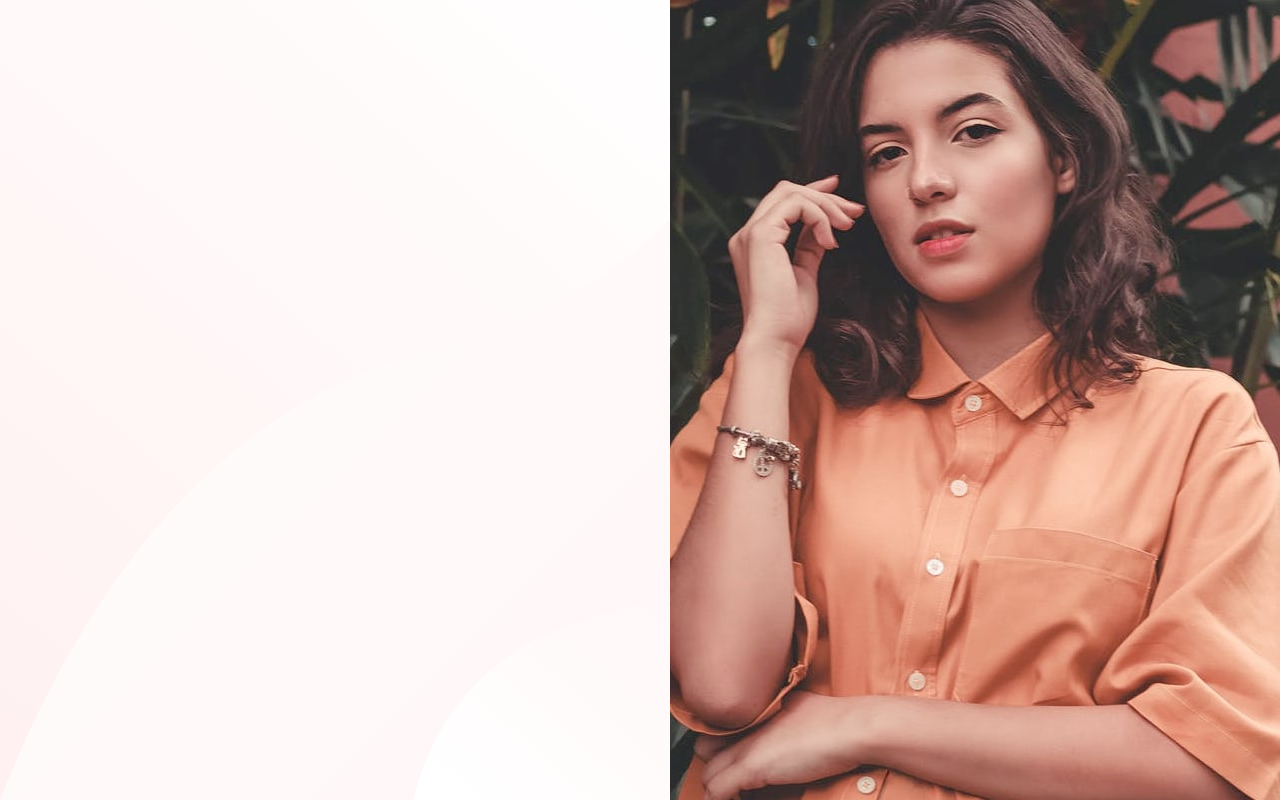
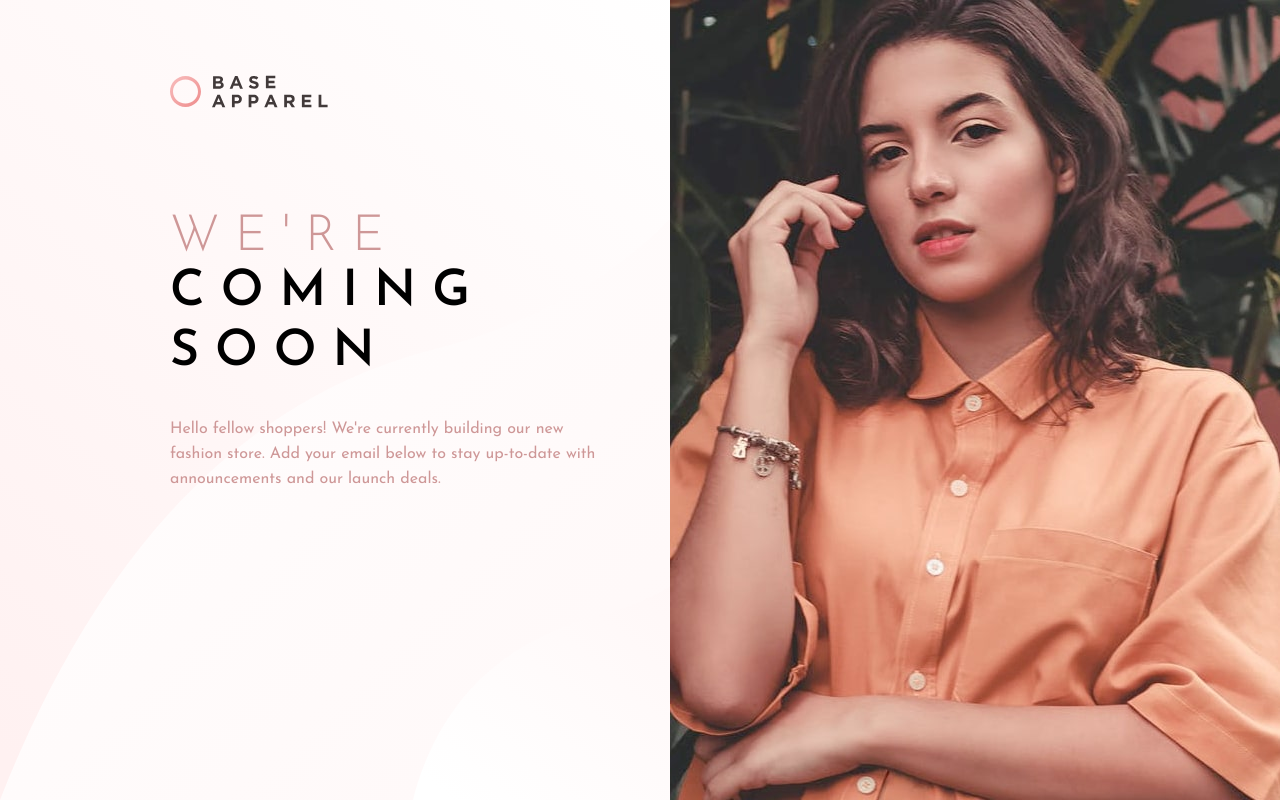
Before and after one commit to Gregory-Coelho/Base-Apparel, a React (Create React App) app: page / in a window 1280 px wide. Built offline with nearby package versions, Linux system fonts and the light colour scheme.

Commit message:
Text and Logo

```diff
--- a/public/index.html
+++ b/public/index.html
@@ -24,7 +24,13 @@
       work correctly both with client-side routing and a non-root public URL.
       Learn how to configure a non-root public URL by running `npm run build`.
     -->
-    <title>React App</title>
+    <title>Base Apparel</title>
+    <link rel="preconnect" href="https://fonts.googleapis.com" />
+    <link rel="preconnect" href="https://fonts.gstatic.com" crossorigin />
+    <link
+      href="https://fonts.googleapis.com/css2?family=Josefin+Sans:wght@300;400;600&display=swap"
+      rel="stylesheet"
+    />
   </head>
   <body>
     <noscript>You need to enable JavaScript to run this app.</noscript>
--- a/src/App.tsx
+++ b/src/App.tsx
@@ -1,16 +1,10 @@
 import React from "react";
 import { Background } from "./components/Background";
-import { Card } from "./components/Card";
 
 function App() {
   return (
     <div>
-      <div>
-        <Card />
-      </div>
-      <div>
-        <Background />
-      </div>
+      <Background />
     </div>
   );
 }
--- a/src/components/Background.tsx
+++ b/src/components/Background.tsx
@@ -1,16 +1,15 @@
-import background from "../assets/bg-pattern-desktop.svg";
 import styles from "../styles/Background.module.css";
 import hero from "../assets/hero.jpg";
+import { Card } from ".//Card";
 
 export function Background() {
   return (
-    <div className={styles.cardBackground}>
-      <div>
-        <img src={background} className={styles.background} />
+    <div>
+      <div className={styles.cardBackground}>
+        <Card />
       </div>
-      <div>
-        <img src={hero} className={styles.hero} />
-      </div>
+
+      <img src={hero} className={styles.hero} />
     </div>
   );
 }
--- a/src/components/Card.tsx
+++ b/src/components/Card.tsx
@@ -1,5 +1,28 @@
 import styles from "../styles/Card.module.css";
+import logo from "../assets/logo.svg";
 
 export function Card() {
-  return <div className={styles.entireCard}>Hello World</div>;
+  return (
+    <div>
+      <div className={styles.entireCard}>
+        <div>
+          <img src={logo} />
+        </div>
+        <div className={styles.title}>
+          <h2>W E ' R E</h2>
+          <h1>
+            C O M I N G
+            <br />S O O N
+          </h1>
+        </div>
+        <div>
+          <p>
+            Hello fellow shoppers! We're currently building our new fashion
+            store. Add your email below to stay up-to-date with announcements
+            and our launch deals.
+          </p>
+        </div>
+      </div>
+    </div>
+  );
 }
--- a/src/styles/Background.module.css
+++ b/src/styles/Background.module.css
@@ -1,18 +1,25 @@
-.background {
-  /* test after image in background min-width : 1440px; */
-  min-width: auto;
-  height: auto;
-  position: fixed;
-  background-position: left;
-  top: 0;
-  left: 0;
-  background: linear-gradient(135deg, hsl(0, 0%, 100%), hsl(0, 100%, 98%));
-  background-color: linear-gradient(135deg, hsl(0, 80%, 86%), hsl(0, 74%, 74%));
-}
-
 .hero {
   position: fixed;
   top: 0;
   right: 0;
   background-position: right;
 }
+
+.cardBackground {
+  background: url("../assets/bg-pattern-desktop.svg"),
+    linear-gradient(135deg, hsl(0, 0%, 100%), hsl(0, 100%, 98%)),
+    linear-gradient(135deg, hsl(0, 80%, 86%), hsl(0, 74%, 74%));
+  background-position: left;
+  min-height: 100%;
+  min-width: 1024px;
+  width: 100%;
+  height: auto;
+  position: fixed;
+  top: 0;
+  left: 0;
+}
+/*
+ background: linear-gradient(135deg, hsl(0, 0%, 100%), hsl(0, 100%, 98%));
+
+  background-color: linear-gradient(135deg, hsl(0, 80%, 86%), hsl(0, 74%, 74%));
+ */
--- a/src/styles/Card.module.css
+++ b/src/styles/Card.module.css
@@ -0,0 +1,30 @@
+.entireCard {
+  width: auto;
+  max-width: 450px;
+  height: auto;
+  margin: 75px 100px 200px 170px;
+}
+
+.title {
+  font-family: "Josefin sans";
+  margin-top: 100px;
+}
+h1 {
+  color: black;
+  margin-top: 0px;
+  font-size: 50px;
+  font-weight: 600;
+  line-height: 60px;
+}
+h2 {
+  font-size: 50px;
+  font-weight: 300;
+  color: hsl(0, 36%, 70%);
+  margin-bottom: 0px;
+}
+p {
+  font-family: "Josefin sans";
+  color: hsl(0, 36%, 70%);
+  font-weight: 400;
+  line-height: 25px;
+}
```
Also changed, not shown: index.html (deleted, +0 -48 lines).
